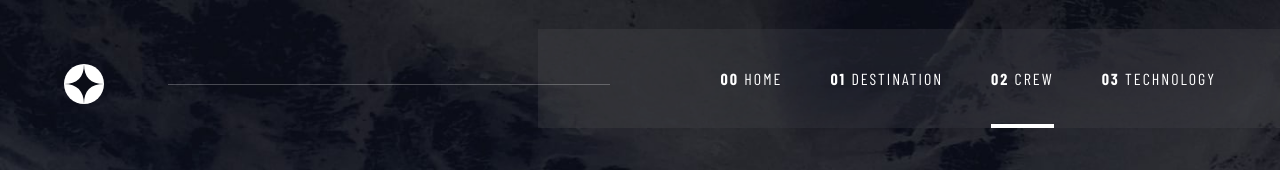
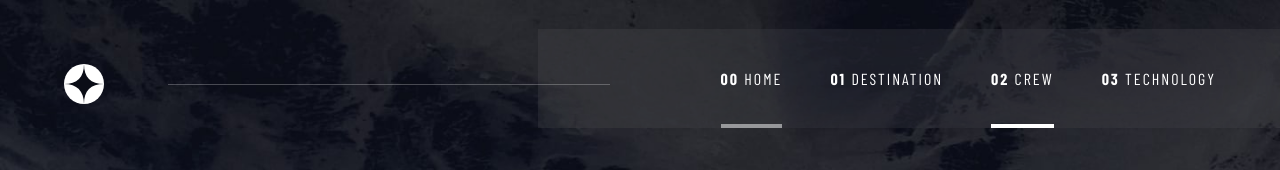
Before and after one commit to sophia-see/space-tourism-react, a React (Vite) app: page /crew in a window 1280 px wide. In both pictures the pointer is over the item 751 px from the left and 78 px from the top of the page. Shown: the top 170 px of the page. Built offline with nearby package versions, Linux system fonts and the light colour scheme; a web font is replaced by a local one.

Commit message:
hover header styles

```diff
--- a/src/components/Header/Header.module.scss
+++ b/src/components/Header/Header.module.scss
@@ -82,6 +82,11 @@ li {
     transform-origin: center;
 }
 
+.is_selected:not(.active):hover::after {
+    border-bottom: solid 4px var.$half-white;
+    transform: scaleX(1);
+}
+
 .is_selected.active::after {
     transform: scaleX(1);
 }
@@ -89,7 +94,6 @@ li {
 .nav__item {
     position: relative;
     height: 100%;
-    padding: 40px 0;
 }
 
 .nav__item:first-child {
@@ -116,6 +120,7 @@ li {
 
 .nav__link {
     text-transform: uppercase;
+    padding: 40px 0;
 }
 
 .menu__close {
--- a/src/components/Header/MainHeader.tsx
+++ b/src/components/Header/MainHeader.tsx
@@ -19,7 +19,7 @@ export default function MainHeader ({ navigateToHome }: MainHeaderProps) {
                     const isActive = tempPath.startsWith(`/${link.name.toLowerCase()}`);
 
                     return <div className={styles.nav__item}>
-                        <li className={`${styles.nav__link} ${styles.is_selected} ${isActive ? styles.active : ""} text-8`}><NavLink to={link.path}><span className="bold">{addLeadingZero(index)}</span> {link.name}</NavLink></li>
+                        <NavLink to={link.path}><li className={`${styles.nav__link} ${styles.is_selected} ${isActive ? styles.active : ""} text-8`}><span className="bold">{addLeadingZero(index)}</span> {link.name}</li></NavLink>
                     </div>
                 })}
             </ul>
```
